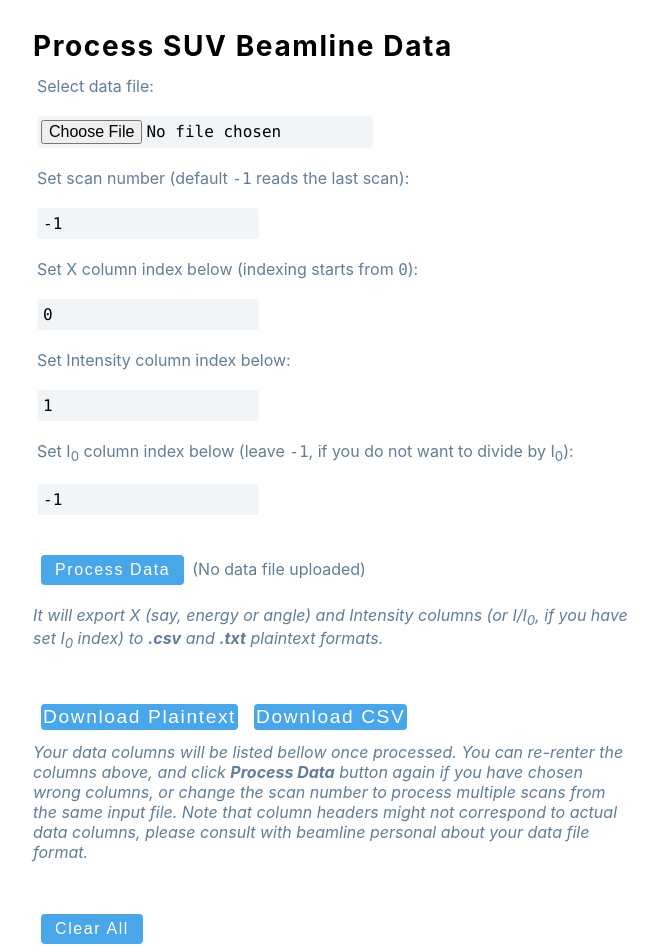
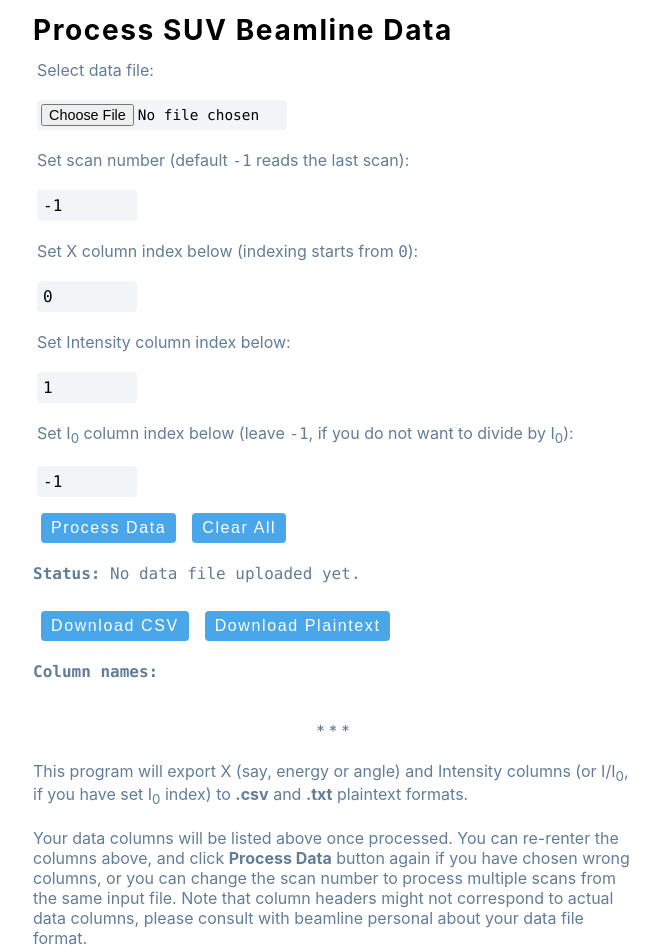
Before and after one commit to pranabdas/suvapp, a React (Create React App) app: page / in a window 1280 px wide. Shown: the top 952 px of the page, without its empty margins (307-967 px from the left). Built offline with nearby package versions, Linux system fonts and the light colour scheme.

Commit message:
My own csv download function and other improvements

```diff
--- a/package.json
+++ b/package.json
@@ -9,7 +9,6 @@
     "@testing-library/user-event": "^12.3.0",
     "plotly.js": "^1.58.4",
     "react": "^17.0.1",
-    "react-csv": "^2.0.3",
     "react-dom": "^17.0.1",
     "react-plotly.js": "^2.5.1",
     "react-scripts": "4.0.1",
--- a/src/App.jsx
+++ b/src/App.jsx
@@ -7,8 +7,6 @@ function App() {
     <>
       <DataUploader />
       {/* <PlotComponent /> */}
-      <br />
-      <br />
       <footer>
         © Copyright {new Date().getFullYear().toString()}{" "}
         <a href="https://pranabdas.github.io/">Pranab Das</a>. All rights
--- a/src/components/DataUploader.jsx
+++ b/src/components/DataUploader.jsx
@@ -1,52 +1,33 @@
-import React from "react";
-import { CSVLink } from "react-csv";
+import React, { useState } from "react";
 
 function DataUploader() {
-  const [filename, setFilename] = React.useState("");
-  const [outFilename, SetOutFilename] = React.useState("");
-  const [scan, setScan] = React.useState(-1);
-  const [content, setContent] = React.useState([]);
-  const [data, setData] = React.useState([]);
-  const [status, setStatus] = React.useState("No data file uploaded");
-  const [colNames, setColNames] = React.useState([]);
-  const [xCol, setXCol] = React.useState(0);
-  const [ICol, setICol] = React.useState(1);
-  const [I0Col, setI0Col] = React.useState(-1);
+  const [filename, setFilename] = useState("");
+  const [outFilename, SetOutFilename] = useState("");
+  const [content, setContent] = useState([]);
+  const [data, setData] = useState([]);
+  const [status, setStatus] = useState("No data file uploaded yet.");
+  const [scan, setScan] = useState(-1);
+  const [colNames, setColNames] = useState([]);
+  const [xCol, setXCol] = useState(0);
+  const [ICol, setICol] = useState(1);
+  const [I0Col, setI0Col] = useState(-1);
 
   const ProcessData = () => {
     const t0 = performance.now();
 
     // check content exists
     if (content.length < 1) {
-      setStatus("Input file is empty!");
+      setStatus("Input file is empty.");
       setData([]);
       setColNames([]);
       return;
     }
 
-    // check validity of inputs
-    if (!scan && scan !== 0) {
-      setStatus("Please enter a valid X-col index!");
+    // check validity of scan number
+    if (!scan) {
+      setStatus("Please enter a valid scan number.");
       setData([]);
       setColNames([]);
-      return;
-    }
-
-    if ((!xCol && xCol !== 0) || xCol < 0) {
-      setStatus("Please enter a valid X-col index!");
-      setData([]);
-      return;
-    }
-
-    if ((!ICol && ICol !== 0) || ICol < 0) {
-      setStatus("Please enter a valid intensity-col index!");
-      setData([]);
-      return;
-    }
-
-    if ((!I0Col && I0Col !== 0) || I0Col < -1) {
-      setStatus("Please enter a valid I_0-col index!");
-      setData([]);
       return;
     }
 
@@ -117,19 +98,33 @@ function DataUploader() {
     }
 
     // check validity of column index
-    if (xCol > data[0].length - 1) {
+    if (!xCol && xCol !== 0) {
+      setStatus("Please enter a valid X-col index.");
+      setData([]);
+      return;
+    }
+
+    if (!ICol && ICol !== 0) {
+      setStatus("Please enter a valid intensity-col index.");
+      setData([]);
+      return;
+    }
+
+    if (!I0Col && I0Col !== 0) {
+      setStatus("Please enter a valid I_0-col index.");
+      setData([]);
+      return;
+    }
+
+    if (xCol > data[0].length - 1 || xCol < 0) {
       setStatus("X-column index is out of range.");
       setData([]);
       return;
-    } else if (ICol > data[0].length - 1) {
+    } else if (ICol > data[0].length - 1 || ICol < 0) {
       setStatus("Intensity-column index is out of range.");
       setData([]);
       return;
-    } else if (I0Col > data[0].length - 1) {
-      setStatus("I_0-column index is out of range.");
-      setData([]);
-      return;
-    } else if (I0Col < -1) {
+    } else if (I0Col > data[0].length - 1 || I0Col < -1) {
       setStatus("I_0-column index is out of range.");
       setData([]);
       return;
@@ -155,11 +150,15 @@ function DataUploader() {
 
     const t1 = performance.now();
     // console.log("The processing took " + (t1 - t0) + " milliseconds.");
-    if (data.length > 0) {
+    if (newData.length > 0) {
       setStatus(
-        `Success! Processed in < ${parseInt(
+        `Success! Processed in ~${parseInt(
           t1 - t0 + 1 + Math.random() * 10 // random number [0, 10] added
         )} millisecond.`
+      );
+    } else {
+      setStatus(
+        "Empty output! Please check your data file and inputs, and try again!"
       );
     }
 
@@ -195,10 +194,42 @@ function DataUploader() {
       element.click();
     } else {
       setStatus(
-        "Empty data! Please check your data file and inputs, and try again!"
+        "Empty output! Please check your data file and inputs, and try again!"
       );
       alert(
-        "Empty data! Please check your data file and inputs, and try again!"
+        "Empty output! Please check your data file and inputs, and try again!"
+      );
+    }
+  };
+
+  const DownloadCSV = () => {
+    if (data.length > 0) {
+      let downloadContent = "";
+
+      for (let ii = 0; ii < data.length - 1; ii++) {
+        downloadContent = downloadContent.concat(
+          `${data[ii][0]},${parseFloat(data[ii][1]).toExponential()}\r\n`
+        );
+      }
+
+      downloadContent = downloadContent.concat(
+        `${data[data.length - 1][0]},${parseFloat(
+          data[data.length - 1][1]
+        ).toExponential()}`
+      );
+
+      const element = document.createElement("a");
+      const file = new Blob([downloadContent], { type: "text/csv" });
+      element.href = URL.createObjectURL(file);
+      element.download = outFilename + scan + ".csv";
+      document.body.appendChild(element); // Required for this to work in FireFox
+      element.click();
+    } else {
+      setStatus(
+        "Empty output! Please check your data file and inputs, and try again!"
+      );
+      alert(
+        "Empty output! Please check your data file and inputs, and try again!"
       );
     }
   };
@@ -221,7 +252,11 @@ function DataUploader() {
       <h3>Process SUV beamline data</h3>
       <form className="form">
         <p>Select data file:</p>
-        <input type="file" onChange={HandleUpload} />
+        <input
+          type="file"
+          onChange={HandleUpload}
+          style={{ width: "250px", fontSize: "0.9em" }}
+        />
         <br />
         <br />
         <p>
@@ -279,65 +314,77 @@ function DataUploader() {
         ></input>
       </form>
 
-      <p>
+      <div>
         <button onClick={ProcessData} className="btn">
           Process data
         </button>
-        ({status})
+        <button onClick={() => window.location.reload()} className="btn">
+          Clear All
+        </button>
+        <br />
+        <br />
+        <p>
+          <code>
+            <b>Status: </b>
+            {status}
+          </code>
+        </p>
+      </div>
+      <p>
+        <button className="btn" onClick={DownloadCSV}>
+          Download CSV
+        </button>
+        <button className="btn" onClick={DownloadPlaintext}>
+          Download Plaintext
+        </button>
       </p>
       <p>
-        <i>
-          It will export X (say, energy or angle) and Intensity columns (or I/I
-          <sub>0</sub>, if you have set I<sub>0</sub> index) to <b>.csv</b> and{" "}
-          <b>.txt</b> plaintext formats.
-        </i>
+        <code>
+          <b>Column names:</b>
+          <br />
+          {colNames.map((x, index) => (
+            <li style={{ listStyle: "none" }} key={index}>
+              {index} : {x}
+            </li>
+          ))}
+        </code>
       </p>
-
-      <h4>
-        <button className="dwbtn" onClick={DownloadPlaintext}>
-          Download Plaintext
-        </button>
-
-        <button className="dwbtn">
-          <CSVLink data={data} filename={outFilename + scan + ".csv"}>
-            Download CSV
-          </CSVLink>
-        </button>
-
-      </h4>
+      <br />
+      <p style={{ textAlign: "center" }}>* * *</p>
       <p>
-        <i>
-          Your data columns will be listed bellow once processed. You can
-          re-renter the columns above, and click <b>Process Data</b> button
-          again if you have chosen wrong columns, or change the scan number to
-          process multiple scans from the same input file. Note that column
-          headers might not correspond to actual data columns, please consult
-          with beamline personal about your data file format.
-        </i>
-      </p>
-      <p>
-        {colNames.map((x, index) => (
-          <li key={index}>
-            {index} : {x}
-          </li>
-        ))}
-      </p>
-
-      <button onClick={() => window.location.reload()} className="btn">
-        Clear All
-      </button>
-      <br />
-      <br />
-      <p>
-        A sample data file can be found{" "}
+        This program will export X (say, energy or angle) and Intensity columns
+        (or I/I<sub>0</sub>, if you have set I<sub>0</sub> index) to <b>.csv</b>{" "}
+        and <b>.txt</b> plaintext formats.
+        <br />
+        <br />
+        Your data columns will be listed above once processed. You can re-renter
+        the columns above, and click <b>Process Data</b> button again if you
+        have chosen wrong columns, or you can change the scan number to process
+        multiple scans from the same input file. Note that column headers might
+        not correspond to actual data columns, please consult with beamline
+        personal about your data file format.
+        <br />
+        <br />
+        You may not be able to enter <code>-1</code> in some fields by start
+        typing with <code>-</code> sign. Please type <code>1</code> first, and
+        then move the cursor to the beginning and enter <code>-</code> sign.
+        Alternatively, you may enter <code>0</code> and use the down arrow to
+        set <code>-1</code> if your browser supports.
+        <br />
+        <br />
+        If you upload a new data file with the same name as currently uploaded
+        file, the browser may not trigger the event this program relies on
+        updating the states. In such cases, please use the <b>Clear All</b>{" "}
+        button before uploading new file with the same name.
+        <br />
+        <br />A sample data file can be found{" "}
         <a href="./data.txt" target="_blank">
           here
         </a>
-        .
-      </p>
-      <p>
-        If you are interested in the Python app with more features, please visit{" "}
-        <a href="https://pranabdas.github.io/suvtools/">this page</a>.
+        . If you are interested in the Python app with more features, please
+        visit <a href="https://pranabdas.github.io/suvtools/">this page</a>. If
+        you find any bug or have some suggestions to improve this application,
+        please let me know. Thank you.
       </p>
     </div>
   );
--- a/src/index.css
+++ b/src/index.css
@@ -84,9 +84,17 @@ code {
 ul {
   list-style-type: none;
 }
+
 a {
   text-decoration: none;
+  color: var(--clr-primary-5);
 }
+
+a:hover {
+  text-decoration: underline;
+  color: var(--clr-primary-1);
+}
+
 h1,
 h2,
 h3,
@@ -153,19 +161,19 @@ p {
 
 .container {
   text-align: left;
-  margin-top: 2rem;
+  margin-top: 1rem;
 }
 .btn {
   display: inline-block;
   background: var(--clr-primary-5);
   color: var(--clr-white);
-  padding: 0.25rem 0.75rem;
+  padding: 0.25rem 0.50rem;
   border-radius: var(--radius);
   border-color: transparent;
   text-transform: capitalize;
   font-size: 1rem;
   letter-spacing: var(--spacing);
-  margin-top: 2rem;
+  margin-top: 0.5rem;
   margin-left: 0.5rem;
   margin-right: 0.5rem;
   cursor: pointer;
@@ -231,7 +239,7 @@ p {
   border-radius: var(--radius);
   padding: 0.25rem 0.25rem;
   font-size: medium;
-  /* width: 180px; */
+  width: 100px;
   font-family: source-code-pro, Menlo, Monaco, Consolas, 'Courier New',
   monospace;
 }
@@ -246,7 +254,7 @@ p {
   background: var(--clr-black);
   color: var(--clr-white);
   border-color: transparent;
-  margin-top: 1rem;
+  margin-top: 0.5rem;
   letter-spacing: var(--spacing);
   padding: 0.15rem 0.25rem;
   text-transform: capitalize;
@@ -361,28 +369,3 @@ select {
   font-size: 0.5rem;
   color: maroon;
 }
-
-.dwbtn {
-  display: inline-block;
-  background: var(--clr-primary-5);
-  color: var(--clr-white);
-  padding: 0;
-  border-radius: var(--radius);
-  border-color: transparent;
-  text-transform: capitalize;
-  font-size: 1.2rem;
-  letter-spacing: var(--spacing);
-  margin-top: 2rem;
-  margin-left: 0.5rem;
-  margin-right: 0.5rem;
-  cursor: pointer;
-  transition: var(--transition);
-}
-.dwbtn:hover {
-  background: var(--clr-primary-1);
-  color: var(--clr-primary-5);
-}
-
-.dwbtn a {
-  color: white;
-}
```
Also changed, not shown: 1 other file (tests, documents, lock files or other folders).
